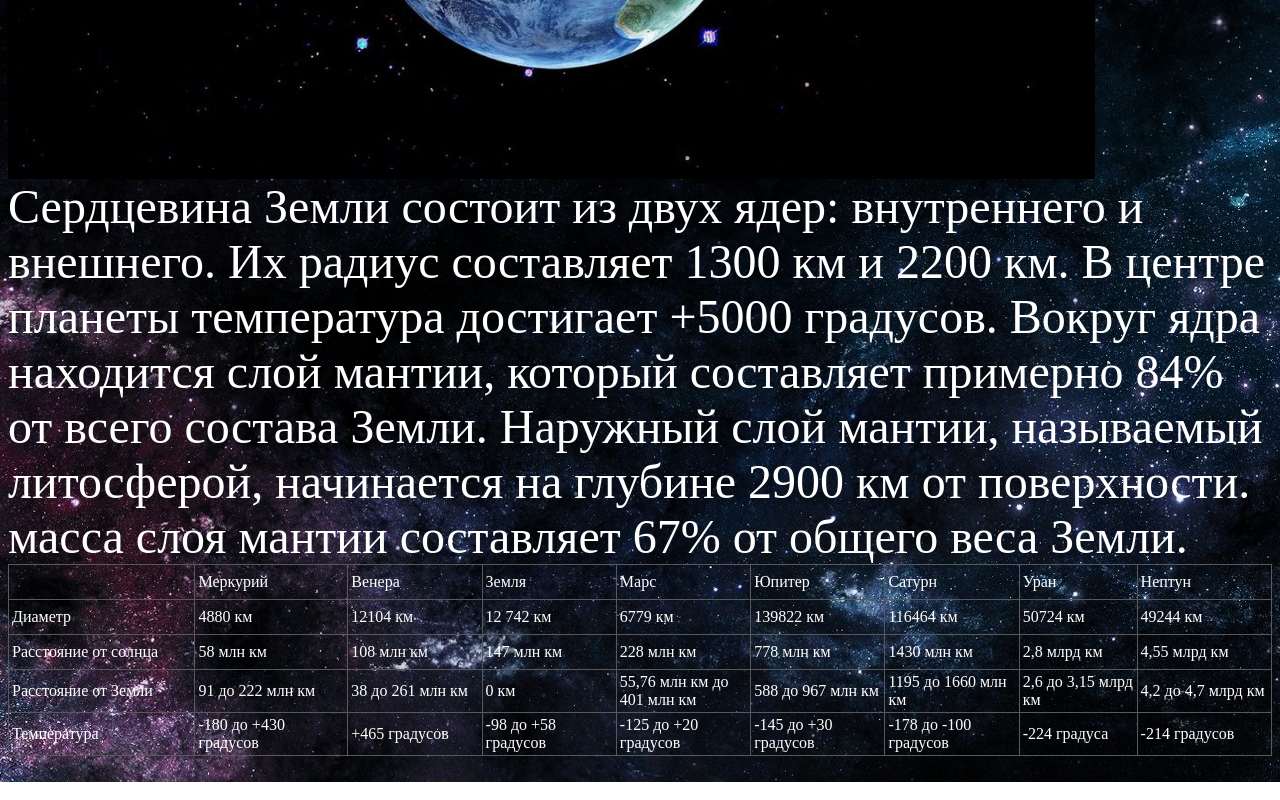
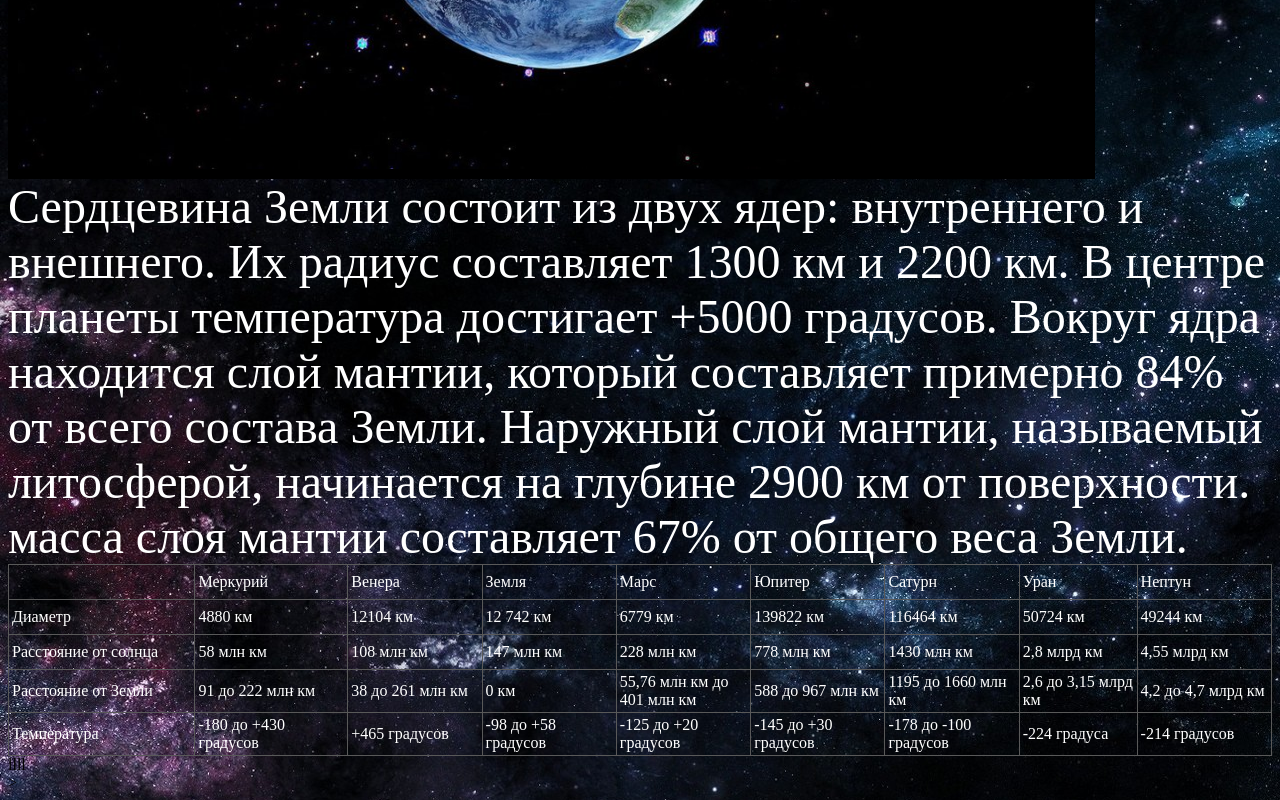
Before and after one commit to masya1001/cursovay, a plain HTML site: page index.html in a window 1280 px wide. Shown: the part 2531-3331 px from the top of the page. Drawn offline with Linux system fonts and the light colour scheme.

Commit message:
Update index.html

```diff
--- a/index.html
+++ b/index.html
@@ -91,6 +91,8 @@
 			<td>-214 градусов</td>
 		</tr>
 	</table>
-</table>                                                                                                                                                                                                                                                                                                                                                                                                                                                                                                                                                          >
+        <div class="blocky">
+	llll
+	</div>                                                                                                                                                                                                                                                                                                                                                                                                                                                                                                                                                    >
   </body>
 </html>
```
